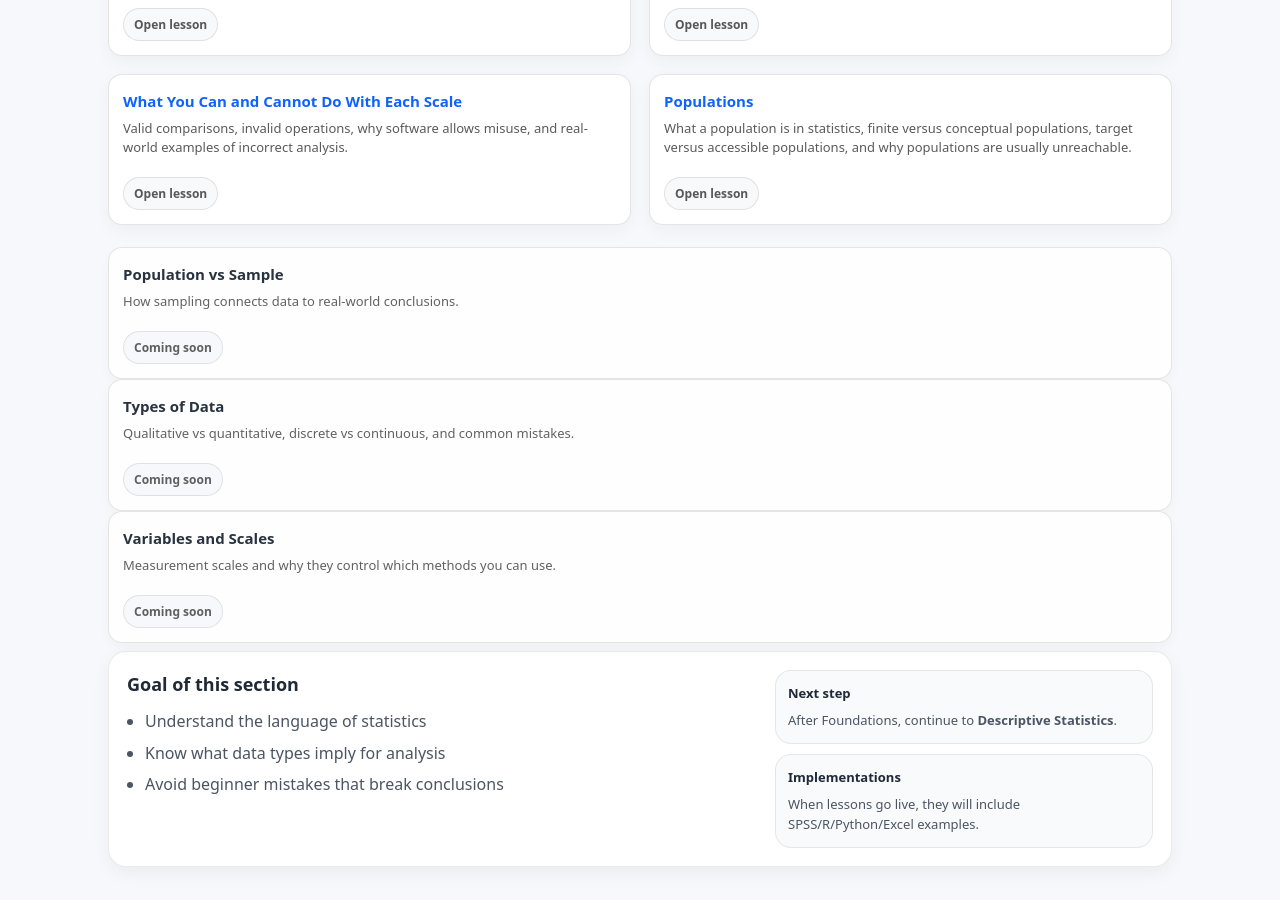
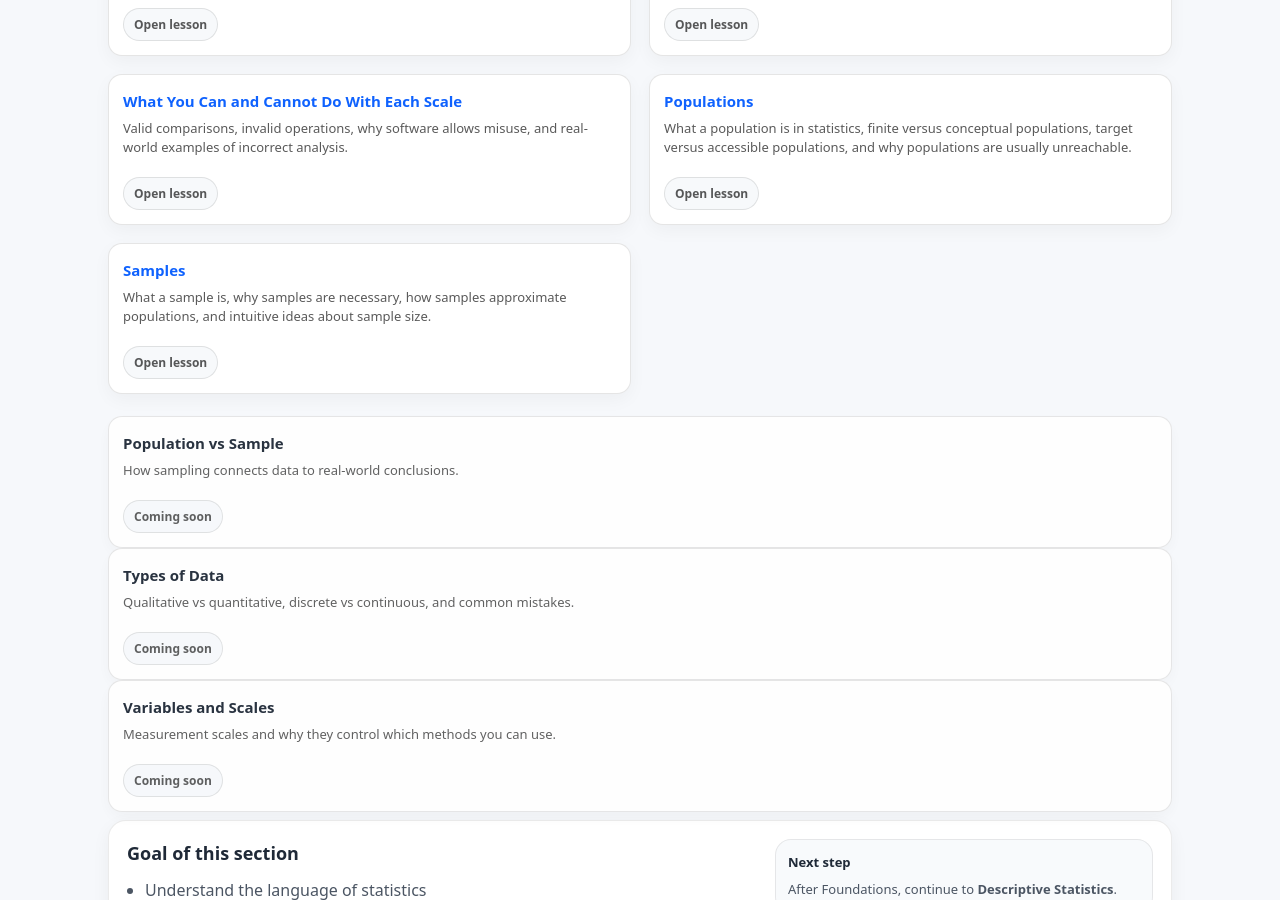
Before and after one commit to ammar-homaida-statistics/easystatisticsacademy, a Jekyll site: the page built from foundations/index.md, in a window 1280 px wide and 900 px high, scrolled down 1500 px. Built offline with Jekyll 4.4.1, drawn with Linux system fonts in a browser that asks for light colours; our own code applies the rules of GitHub Pages for plain Markdown files.

Commit message:
Add lesson card

```diff
--- a/foundations/index.md
+++ b/foundations/index.md
@@ -271,6 +271,22 @@ sidebar: true
     Open lesson
   </a>
 </div>
+<div class="card lesson-card">
+  <h3>
+    <a href="/foundations/samples/">
+      Samples
+    </a>
+  </h3>
+
+  <p>
+    What a sample is, why samples are necessary, how samples approximate
+    populations, and intuitive ideas about sample size.
+  </p>
+
+  <a class="pill" href="/foundations/samples/">
+    Open lesson
+  </a>
+</div>
 </div>
 
     <div class="card lesson-card is-soon">
```
